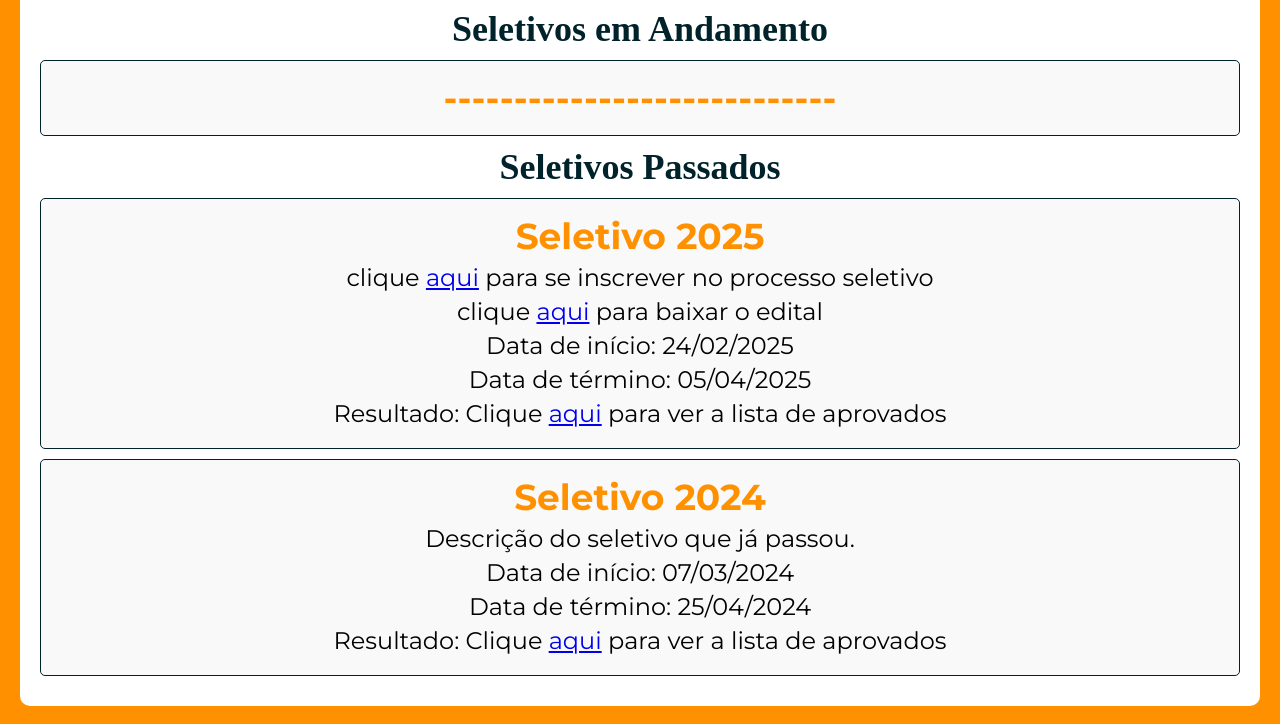
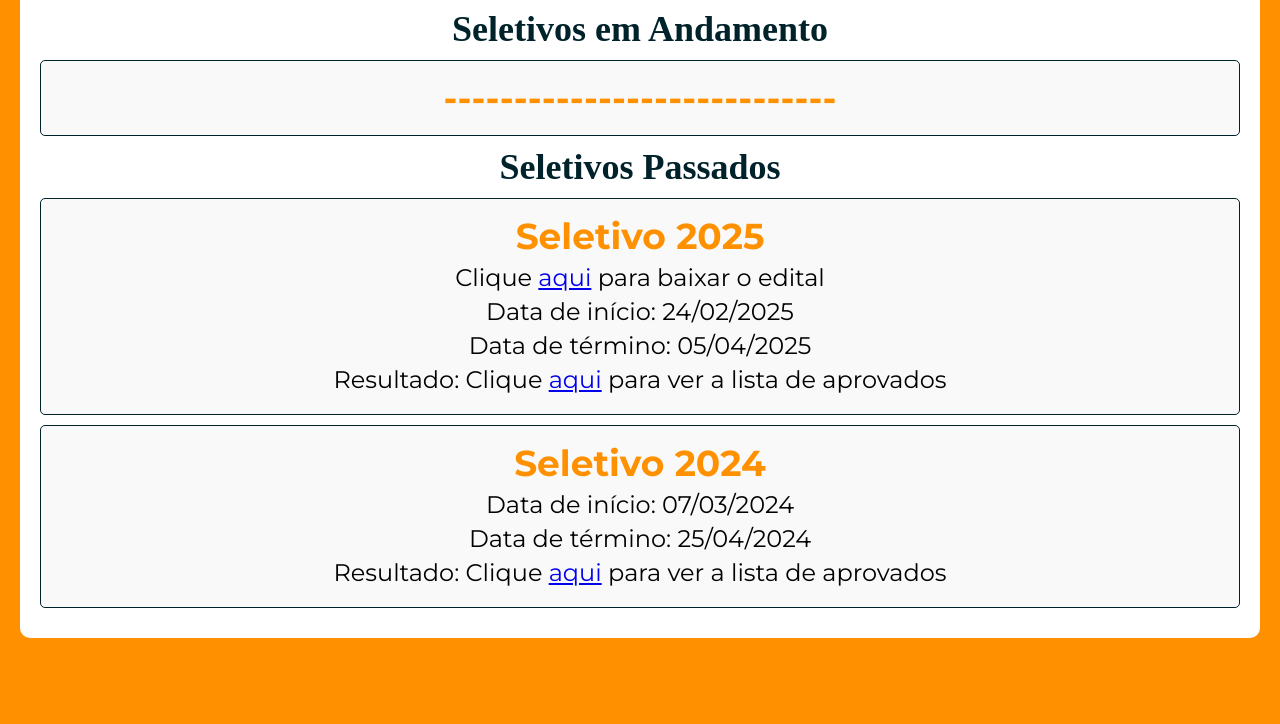
Before and after one commit to LiraC2005/lasol-ufpi.com.br, a plain HTML site: page seletivo.html in a window 1280 px wide. Shown: the part 76-800 px from the top of the page. Drawn offline with nearby package versions, Linux system fonts and the light colour scheme.

Commit message:
Update seletivo.html

```diff
--- a/seletivo.html
+++ b/seletivo.html
@@ -38,11 +38,8 @@
       <h2>Seletivos Passados</h2>
       <div class="seletivo">
         <h3>Seletivo 2025</h3>
-        <p>clique <a
-            href="https://docs.google.com/forms/d/e/1FAIpQLSepFOSdBbSwDIGiy-F0hy0oLSekNNPRDY6farBJY37xUi4SJw/viewform?usp=preview">aqui</a>
-          para se inscrever no processo seletivo</p>
-        <p>clique <a
-            href="https://drive.google.com/drive/folders/15H5uBmrd8N24rJdpfw6bE7DIWVzFnUEU?usp=sharing">aqui</a>
+        <p>Clique <a
+            href="https://drive.google.com/file/d/1mL3Kwh6ErsZMDXdkj_fBKOvInEd5NXZN/view?usp=sharing">aqui</a>
           para baixar o edital</p>
         <p>Data de início: 24/02/2025</p>
         <p>Data de término: 05/04/2025</p>
@@ -51,7 +48,7 @@
       </div>
       <div class="seletivo">
         <h3>Seletivo 2024</h3>
-        <p>Descrição do seletivo que já passou.</p>
+        <p></p>
         <p>Data de início: 07/03/2024</p>
         <p>Data de término: 25/04/2024</p>
         <p>Resultado: Clique <a
```
